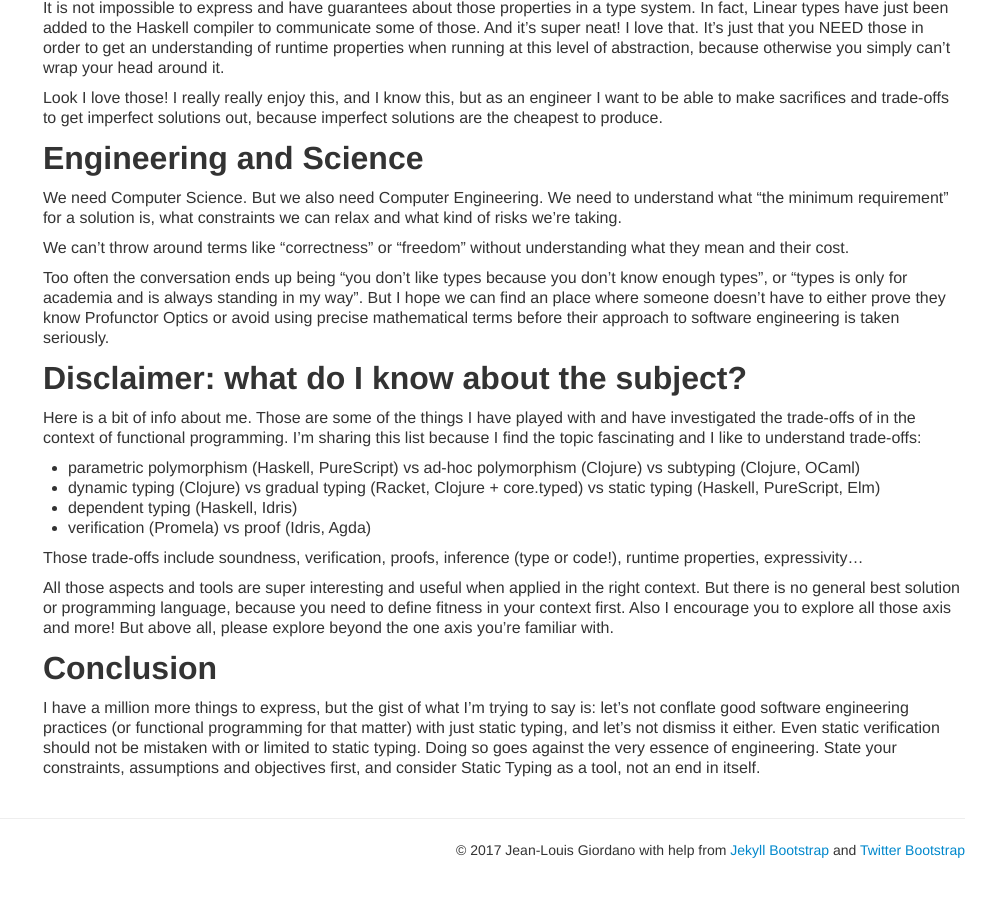
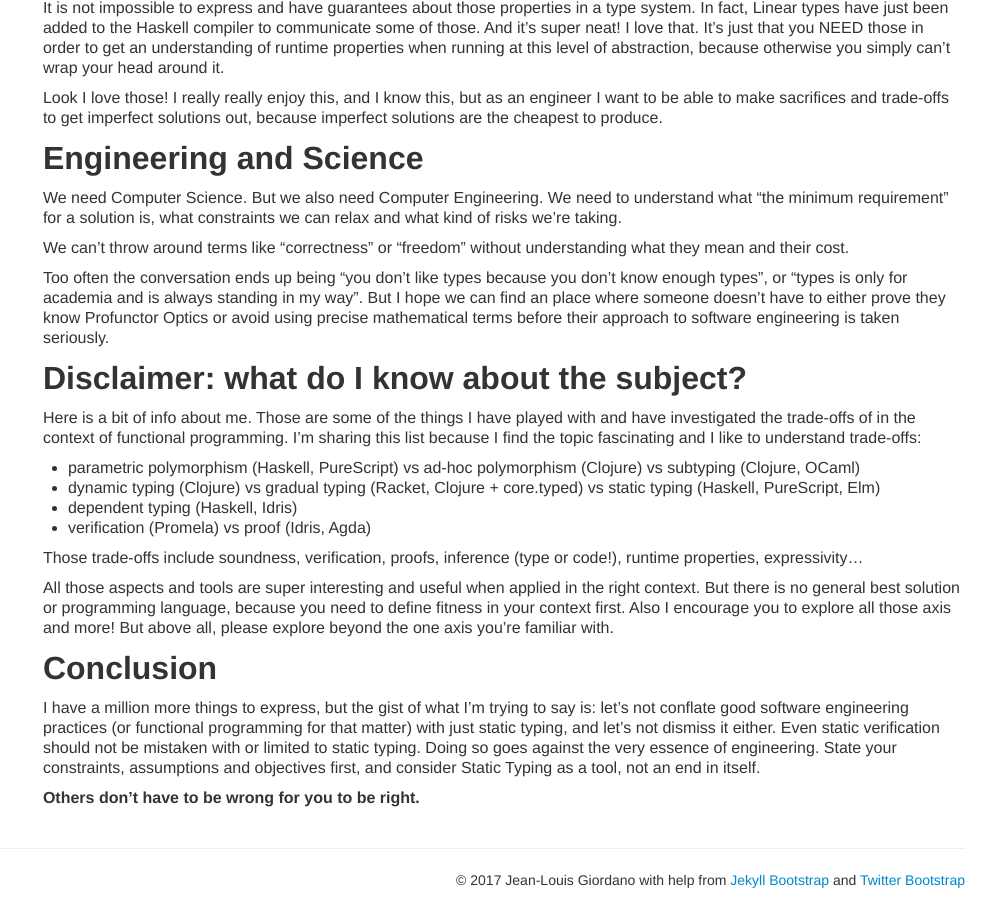
Before and after one commit to ReifyAB/reify.se, a Jekyll site: the page built from _posts/programming/2017-10-29-on-types-and-intent.md, in a window 1280 px wide and 900 px high, scrolled down 7040 px. Shown: the whole window, without its empty margins (295-1280 px from the left). Built offline with Jekyll 4.4.1, drawn with Linux system fonts in a browser that asks for light colours; comment, search, counter and statistics services are not loaded; before the commit the page ends 7910 px from its top, so only the background shows below that.

Commit message:
Nice conclusion

```diff
--- a/_posts/programming/2017-10-29-on-types-and-intent.md
+++ b/_posts/programming/2017-10-29-on-types-and-intent.md
@@ -571,3 +571,5 @@ should not be mistaken with or limited to static typing. Doing so goes
 against the very essence of engineering. State your constraints,
 assumptions and objectives first, and consider Static Typing as a
 tool, not an end in itself.
+
+**Others don't have to be wrong for you to be right.**
```
